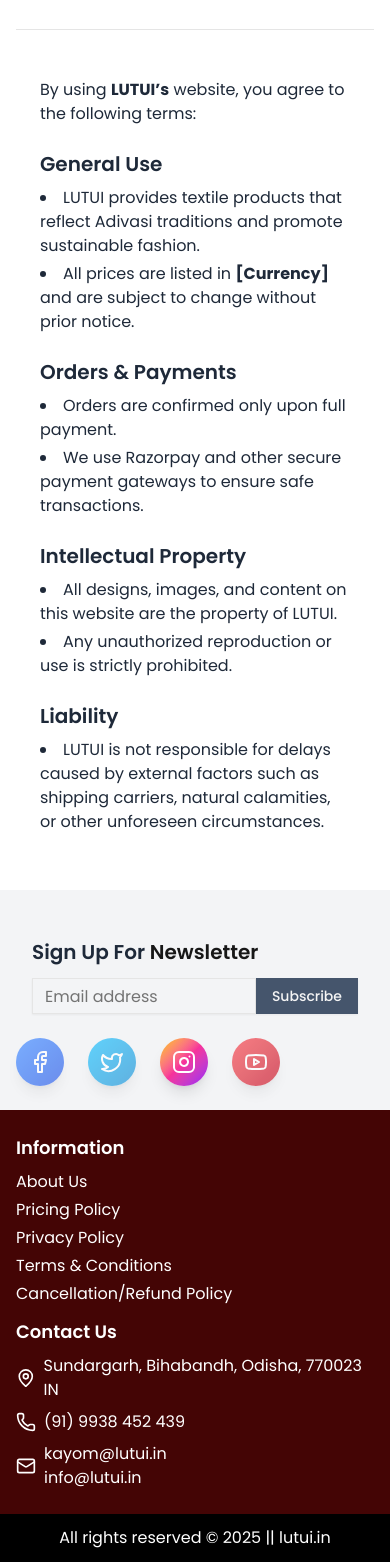
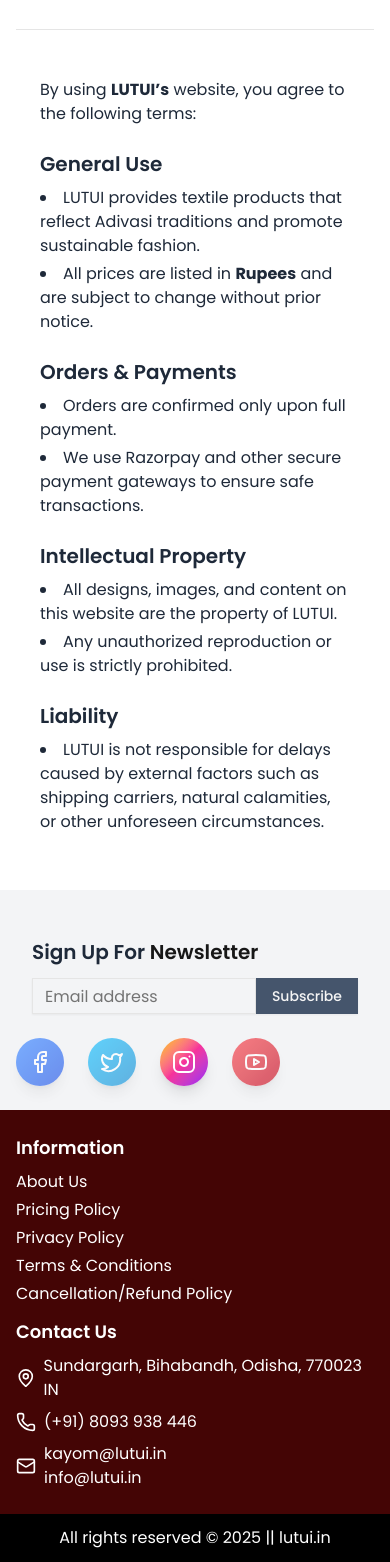
Before and after one commit to rohitbilung/lutui, a React (Vite) app in the folder frontend/: page /terms in a window 390 px wide. Shown: the part 203-1765 px from the top of the page. Built offline with nearby package versions, Linux system fonts and the light colour scheme; no server answers.

Commit message:
emails and phone updated

```diff
--- a/frontend/src/components/shared/common/Footer/components/ContactInfo.jsx
+++ b/frontend/src/components/shared/common/Footer/components/ContactInfo.jsx
@@ -12,7 +12,7 @@ const ContactInfo = () => {
           </li>
           <li className="flex items-center">
             <Phone size={20} className="mr-2" />
-            (91) 9938 452 439
+            (+91) 8093 938 446
           </li>
           <li className="flex items-center">
             <Mail size={20} className="mr-2" />
--- a/frontend/src/data/info.js
+++ b/frontend/src/data/info.js
@@ -155,7 +155,7 @@ export const privacyPolicy = `
     </ul>
 
     <p class="mt-6">
-      For any privacy-related concerns, contact us at <a href="mailto:your@email.com" class="text-blue-600 hover:underline">your@email.com</a>.
+      For any privacy-related concerns, contact us at <a href="mailto:kayom@lutui.in" class="text-blue-600 hover:underline">kayom@lutui.in</a>.
     </p>
   </div>
 `;
@@ -169,7 +169,7 @@ export const terms = `
     <h2 class="text-xl font-semibold mt-6 mb-2">General Use</h2>
     <ul class="list-disc list-inside space-y-1 mb-4">
       <li>LUTUI provides textile products that reflect Adivasi traditions and promote sustainable fashion.</li>
-      <li>All prices are listed in <strong>[Currency]</strong> and are subject to change without prior notice.</li>
+      <li>All prices are listed in <strong>Rupees</strong> and are subject to change without prior notice.</li>
     </ul>
 
     <h2 class="text-xl font-semibold mt-6 mb-2">Orders & Payments</h2>
@@ -239,7 +239,7 @@ export const cancellationAndRefundPolicy = `
     </ul>
 
     <p class="mt-4">
-      For any issues related to cancellations or refunds, contact us at <strong>[Your Contact Email]</strong>.
+      For any issues related to cancellations or refunds, contact us at <strong>kayom@lutui.in</strong>.
     </p>
   </div>
 `;
```
